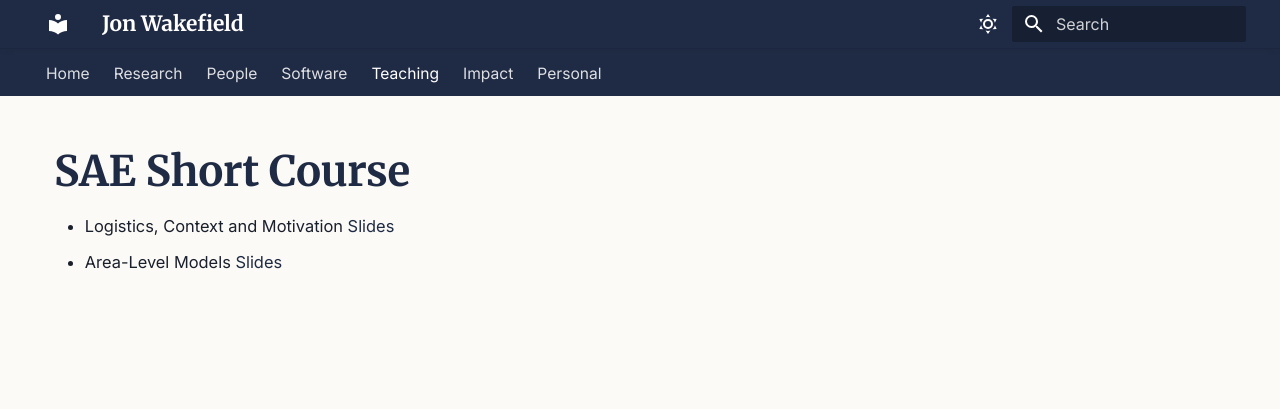
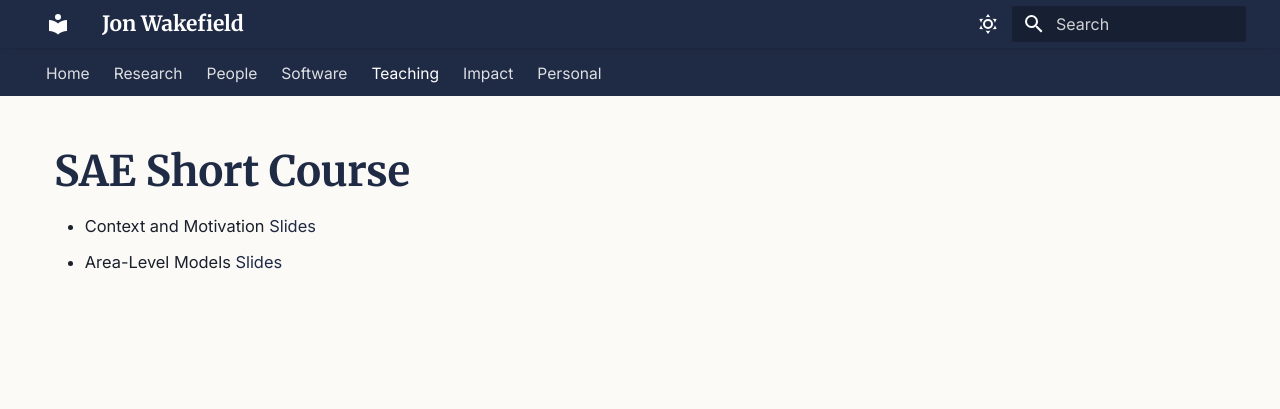
Before and after one commit to jonwake/website, an MkDocs documentation site: the page built from docs/teaching-SAE-course.md, in a window 1280 px wide. Shown: the top 409 px of the page. Built offline with MkDocs 1.6.1 and Material for MkDocs 9.7.7, drawn with Linux system fonts in a browser that asks for light colours.

Commit message:
Update teaching-SAE-course.md

```diff
--- a/docs/teaching-SAE-course.md
+++ b/docs/teaching-SAE-course.md
@@ -1,4 +1,4 @@
 # SAE Short Course
 
-- Logistics, Context and Motivation [Slides](files/SAE-files/SAE-Motivation.pdf)
+- Context and Motivation [Slides](files/SAE-files/SAE-Motivation.pdf)
 - Area-Level Models [Slides](files/SAE-files/SAE-Area-Level-Models.pdf)
```
